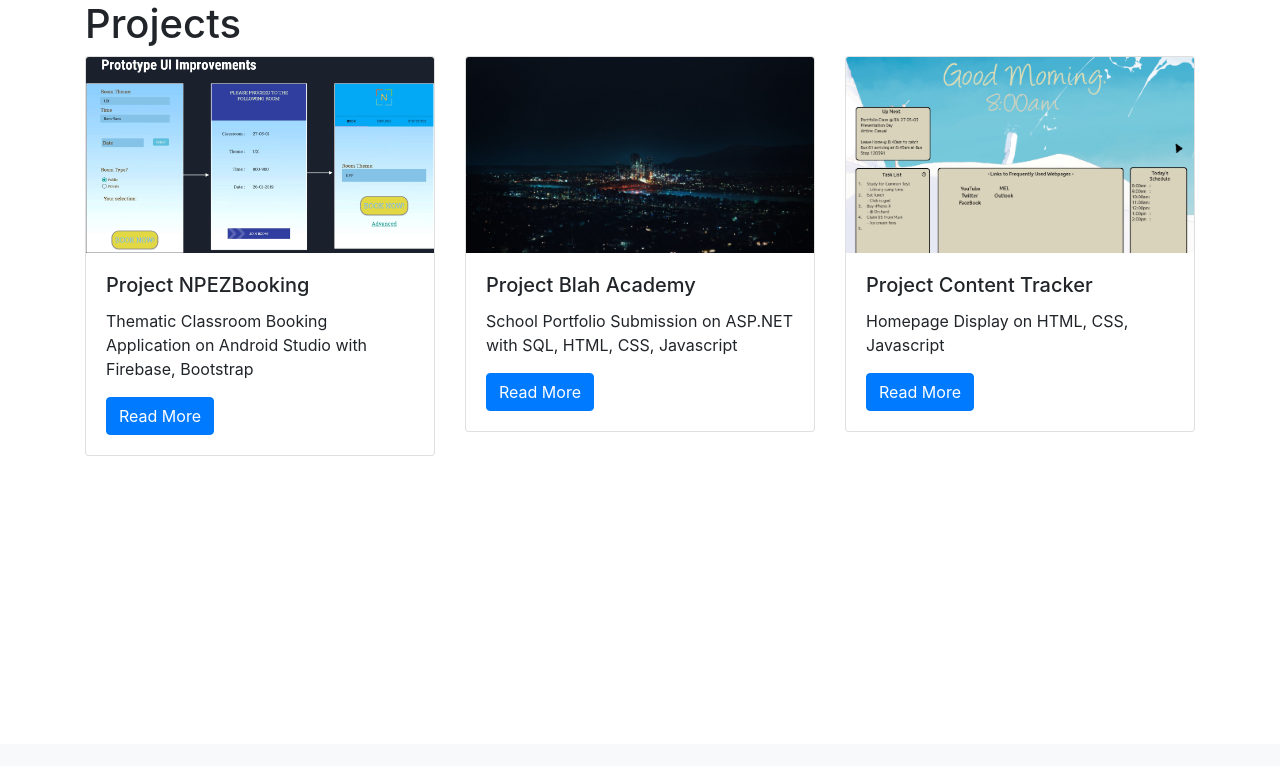
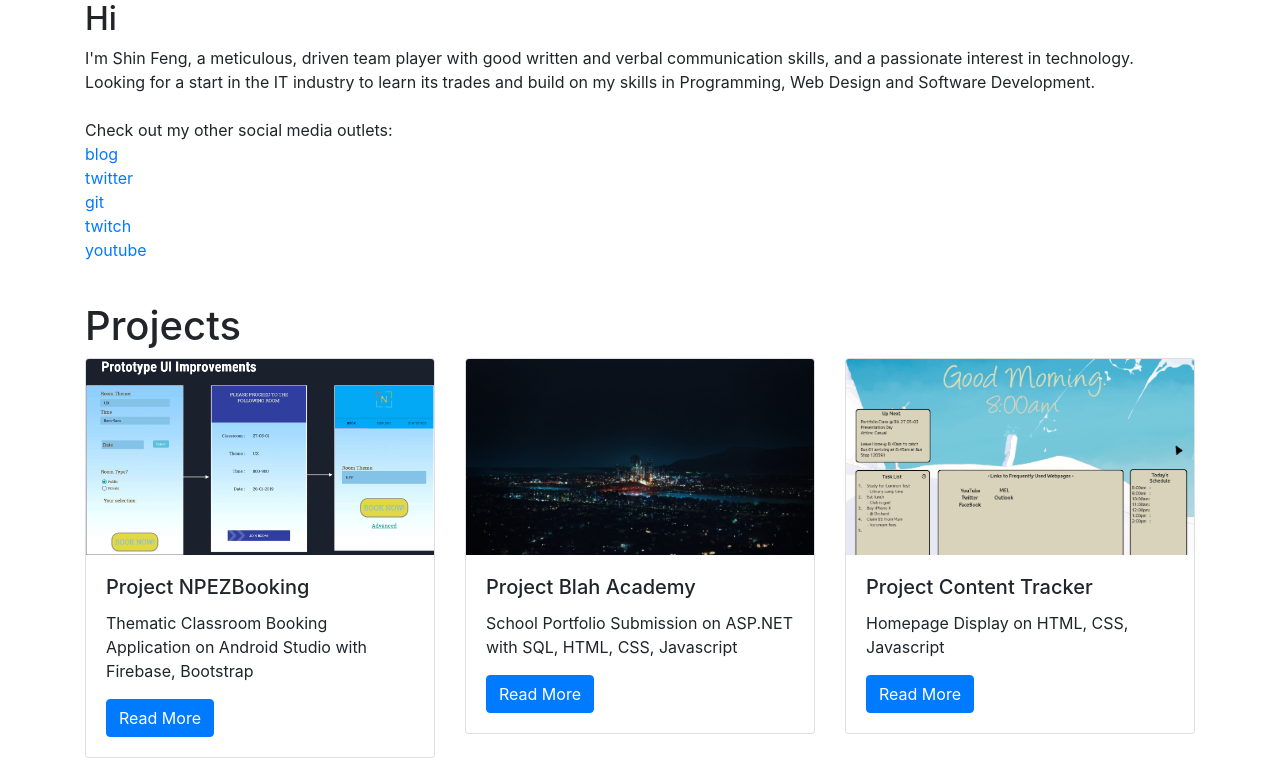
Before and after one commit to twirle/ePortfolio-Application, a Django app: page /projects/ in a window 1280 px wide. Shown: the part 56-822 px from the top of the page. Before the commit the page ends 512 px from the top, so only its background shows below. Run offline with Django 3.2, Linux system fonts and the light colour scheme; data comes from the database, SQL or seed files in the repository; both versions use the stored data as it was after the commit; some libraries are stand-ins or nearby versions.

Commit message:
minor update to home and blog posts

```diff
--- a/projects/templates/project_index.html
+++ b/projects/templates/project_index.html
@@ -1,6 +1,24 @@
 {% extends "base.html" %}
 {% load static %}
 {% block page_content %}
+<div>
+<h2>Hi</h2>
+<p>I'm Shin Feng, a meticulous, driven team player with good written and verbal communication skills, and a passionate interest in technology. Looking for a start in the IT industry to learn its trades and build on my skills in Programming, Web Design and Software Development.
+<br><br>
+Check out my other social media outlets: <br>
+<a href="https://twirle.wordpress.com/">blog</a> <br>
+<a href="https://twitter.com/AcrylicBlaze">twitter</a> <br>
+<a href="https://github.com/twirle">git</a> <br>
+<a href="twitch.tv/twirle">twitch</a> <br>
+<a href="https://www.youtube.com/user/AcrylicBlaze">youtube</a> <br>
+
+
+
+</p>
+</div>
+
+<br>
+
 <h1>Projects</h1>
 <div class="row">
 {% for project in projects %}
--- a/projects/views.py
+++ b/projects/views.py
@@ -15,3 +15,6 @@
         'project': project
     }
     return render(request, 'project_detail.html', context)
+
+def introduction(request):
+    return render(request, 'introduction.html',context)
```
Also changed, not shown: db.sqlite3.
